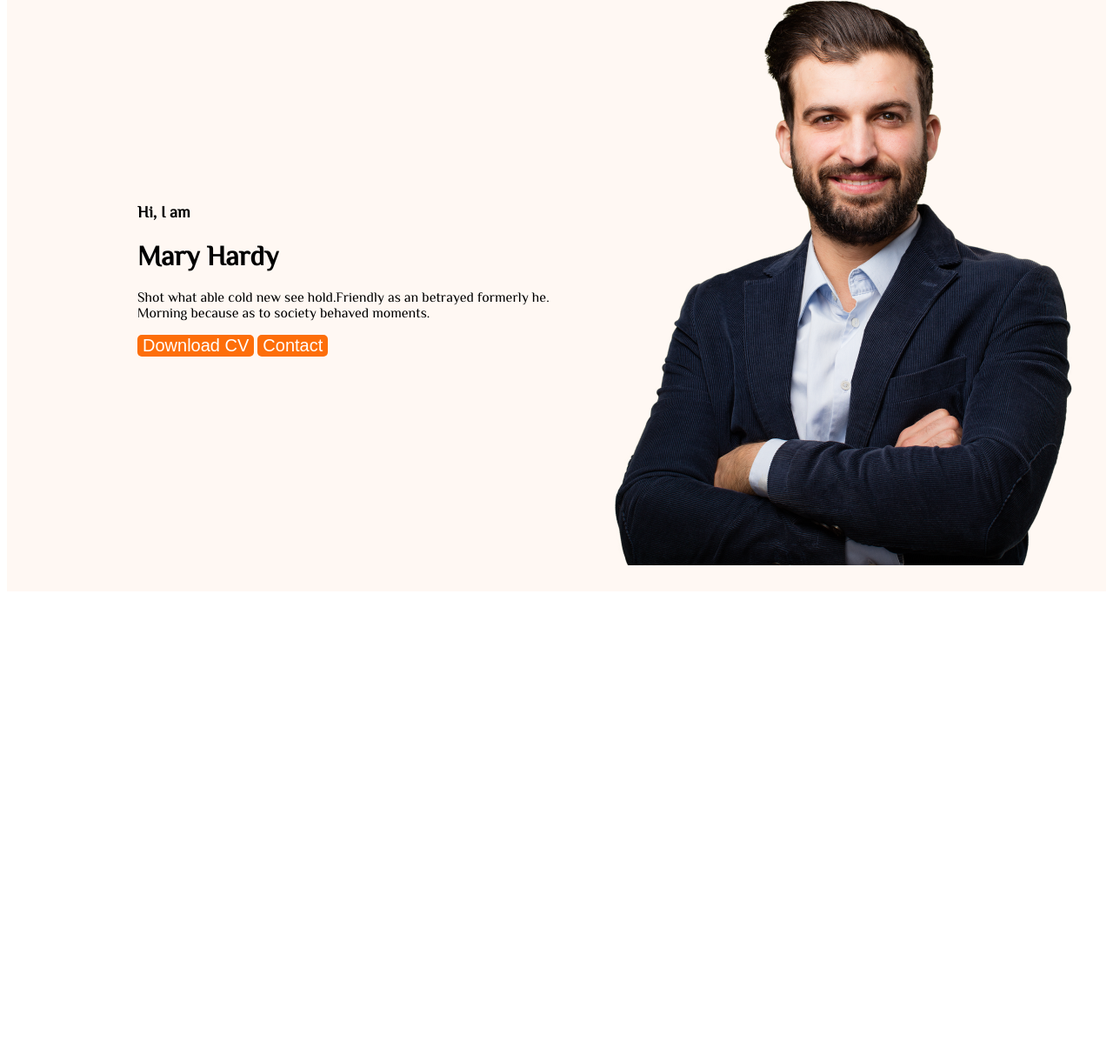
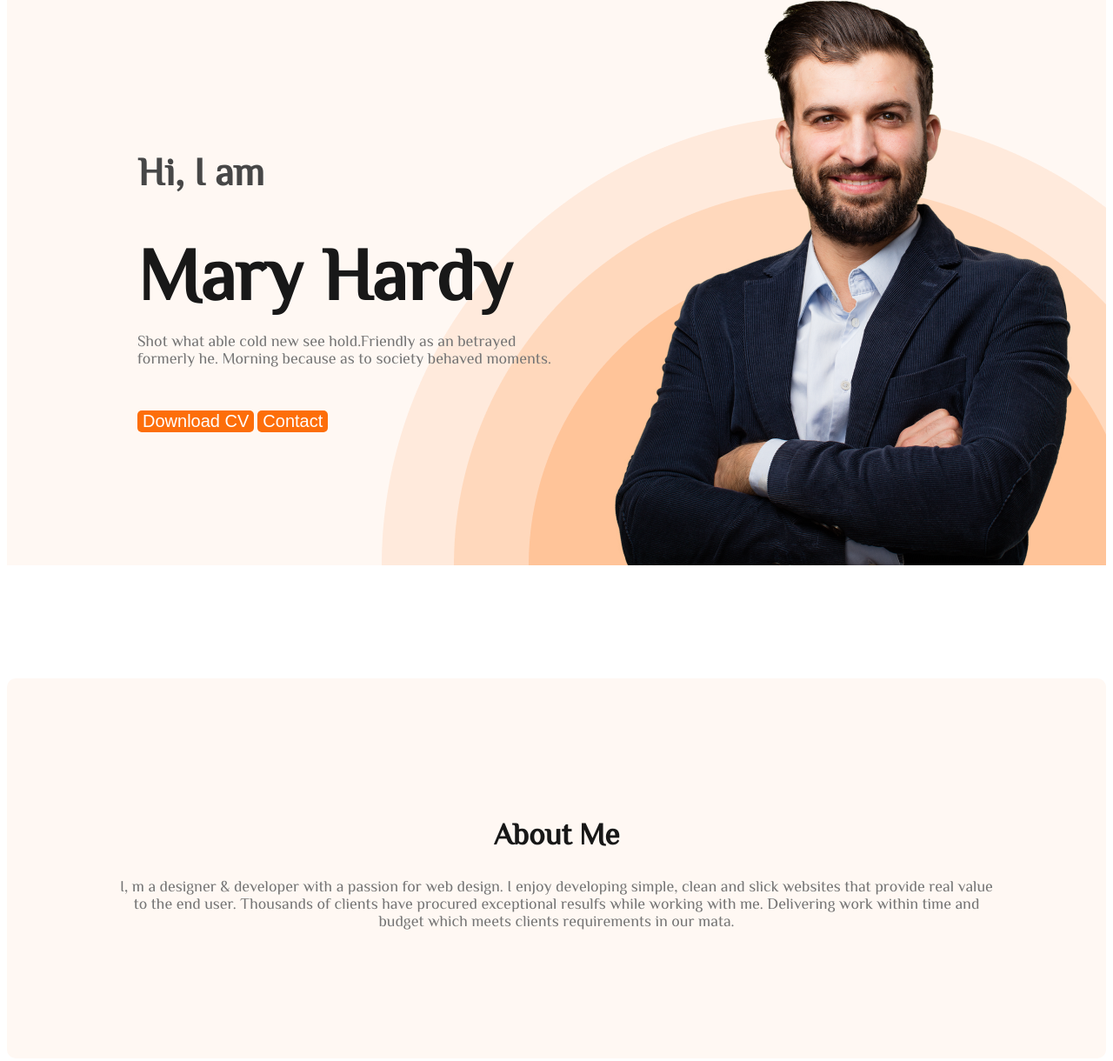
Before and after one commit to mdabdurrahman07/Milestone-Module-5-Portfolio, a plain HTML site: page index.html in a window 1280 px wide. Shown: the part 122-1342 px from the top of the page at 87% size. Before the commit the page ends 810 px from the top, so only its background shows below. Drawn offline with Linux system fonts and the light colour scheme.

Commit message:
html css and main section update

```diff
--- a/index.html
+++ b/index.html
@@ -3,7 +3,7 @@
 <head>
     <meta charset="UTF-8">
     <meta name="viewport" content="width=device-width, initial-scale=1.0">
-    <title>Document</title>
+    <title>Mary Hardy</title>
     <link rel="preconnect" href="https://fonts.googleapis.com">
 <link rel="preconnect" href="https://fonts.gstatic.com" crossorigin>
 <link href="https://fonts.googleapis.com/css2?family=Open+Sans:wght@300;400;500;600;700;800&family=Philosopher&display=swap" rel="stylesheet">
@@ -20,14 +20,14 @@
             </ul>
         </nav>
         <div class="banner-container">
-            <div>
+            <div class="banner-text-content">
                 <h3  class="banner-hi">Hi, I  am</h3>
                 <h1 class="banner-ow">Mary Hardy</h1>
-                <p>Shot what able cold new see hold.Friendly as an betrayed formerly he. Morning because as to society behaved moments.</p>
+                <p class="banner-dis">Shot what able cold new see hold.Friendly as an betrayed formerly he. Morning because as to society behaved moments.</p>
                 <button class="btn-primary">Download CV</button>
                 <button class="btn-primary">Contact</button>
             </div>
-            <img class="banner-profile-pic" src="images/hardy.png" alt="">
+            <img class="banner-profile-pic" src="images/hardy.png" alt="banner-pic">
         </div>
     </header>
 
@@ -39,7 +39,13 @@
 
 
 
-    <main></main>
+    <main>
+        <section class="about">
+         <h1 class="about-title">About Me</h1>
+         <p class="about-disp">I, m a designer & developer with a passion for web design. I enjoy developing simple, clean and slick websites that provide real value to the end user. Thousands of clients have procured exceptional resulfs while working with me. Delivering work within time and budget which meets clients requirements in our mata.</p>
+
+        </section>
+    </main>
 
 
 
--- a/styles/style.css
+++ b/styles/style.css
@@ -16,6 +16,20 @@ font-family: 'Philosopher', sans-serif;
     font-style: normal;
     /* font-weight: 700; */
 
+}
+
+.about-title{
+     color: #181818;
+    text-align: center;
+    font-size: 35px;
+    font-weight: 700;
+
+}
+.about-disp{
+    color: #757575;
+    text-align: center;
+    font-size: 18px;
+    font-weight: 400;
 }
 /* nav related styles */
 nav{
@@ -45,13 +59,46 @@ nav a{
 /* header related styles */
 header{
      background: #FFF8F3;
-     padding: 30px 30px 30px 150px;
+     padding: 30px 30px 0px 150px;
+     background-image: url(../images/header_bg.png);
+     background-repeat: no-repeat;
+     background-position: bottom right;
 }
 .banner-container{
    display: flex;
+   justify-content: space-around;
    align-items: center;
+}
+.banner-text-content{
+    width: 585px;
 }
 .banner-container .banner-profile-pic{
         width: 584px;
         height: 676px;
 }
+.banner-hi{
+    font-size: 45px;
+    color: #474747;
+    margin-top: 0px 0px 15px 0px;
+}
+.banner-ow{
+    font-size: 85px;
+    font-weight: 700;
+    color:#181818;
+    margin-top: 5px;
+    margin-bottom:10px ;
+}
+.banner-dis{
+ color:#757575;
+ font-size: 18px;
+ margin-bottom: 50px;
+}
+/* main section related style */
+
+/* about section related style */
+.about{
+    padding: 130px;
+        border-radius: 10px;
+    background: #FFF8F3;
+    margin-top: 130px;
+}
```
